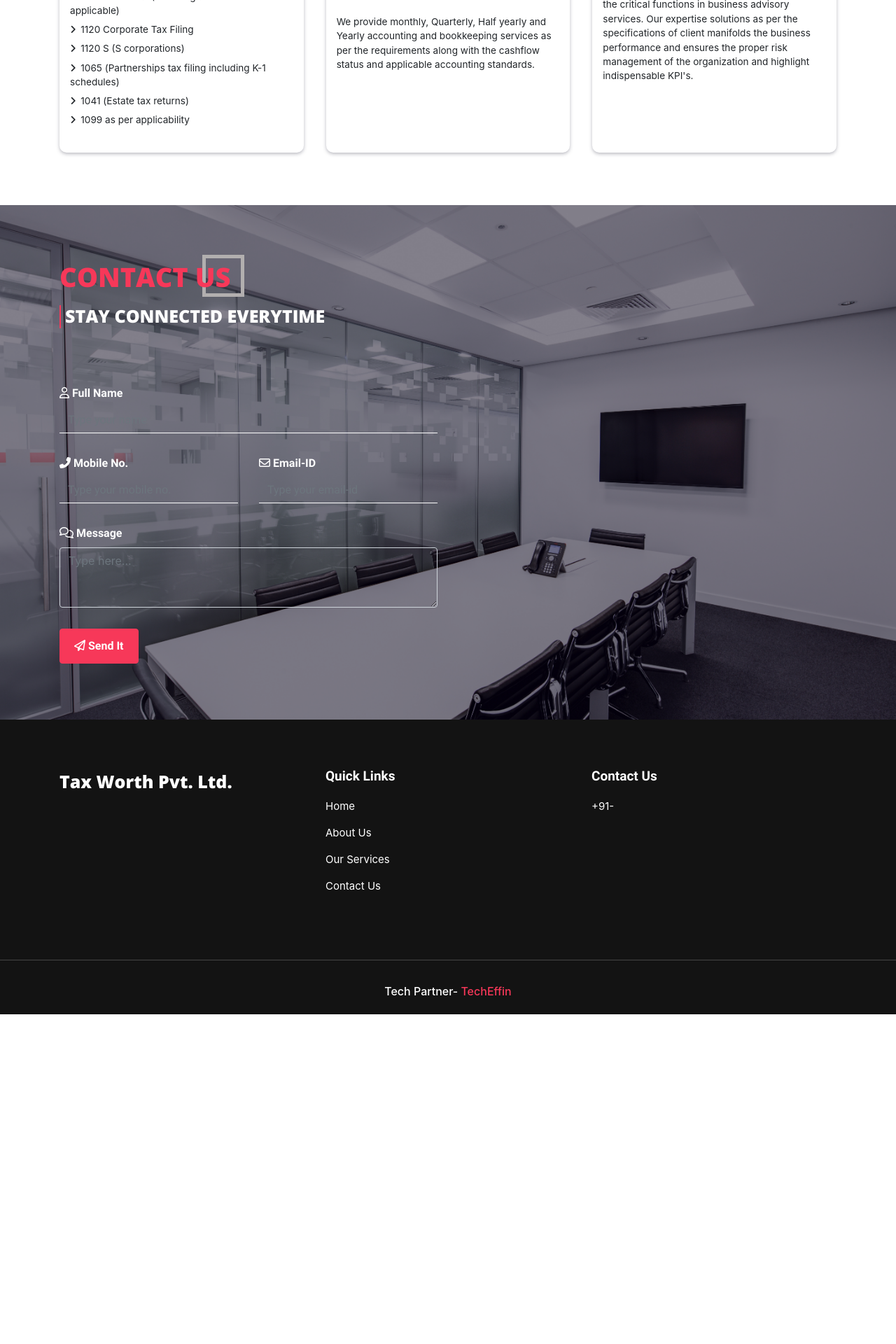
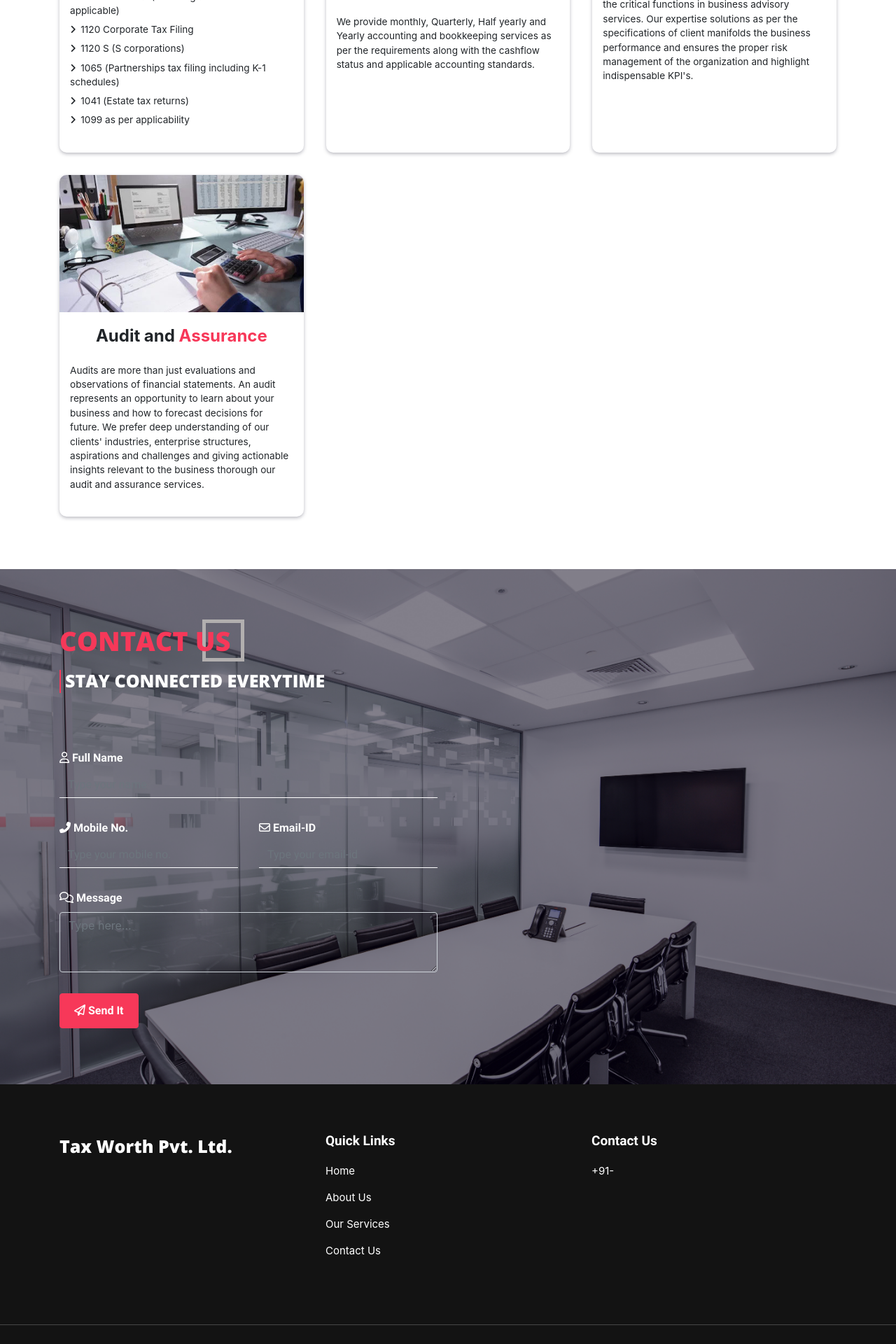
Before and after one commit to shubhjat/tax-worth, a PHP site: page / in a window 1280 px wide. Shown: the part 1849-3769 px from the top of the page at 70% size. Before the commit the page ends 3298 px from the top, so only its background shows below. Run offline with PHP 8.4, Linux system fonts and the light colour scheme; data that the repository does not hold is empty; some libraries are stand-ins or nearby versions.

Commit message:
New service added

```diff
--- a/dashboard.html.php
+++ b/dashboard.html.php
@@ -399,6 +399,15 @@
               <h3 class="title">Business <span>Consultancy</span></h3>
               <p class="text">
                 Identification of potential risks and mitigating through strategic business framework is one of the critical functions in business advisory services. Our expertise solutions as per the specifications of client manifolds the business performance and ensures the proper risk management of the organization and highlight indispensable KPI's.
+              </p>
+            </div>
+          </div>
+          <div class="singleService">
+            <img src="./image/dashboard/audit-and-assurance.jpg" alt="Audit and Assurance" />
+            <div class="content">
+              <h3 class="title">Audit and <span>Assurance</span></h3>
+              <p class="text">
+                Audits are more than just evaluations and observations of financial statements. An audit represents an opportunity to learn about your business and how to forecast decisions for future. We prefer deep understanding of our clients' industries, enterprise structures, aspirations and challenges and giving actionable insights relevant to the business thorough our audit and assurance services.
               </p>
             </div>
           </div>
```
Also changed, not shown: image/dashboard/audit-and-assurance.jpg (added).
